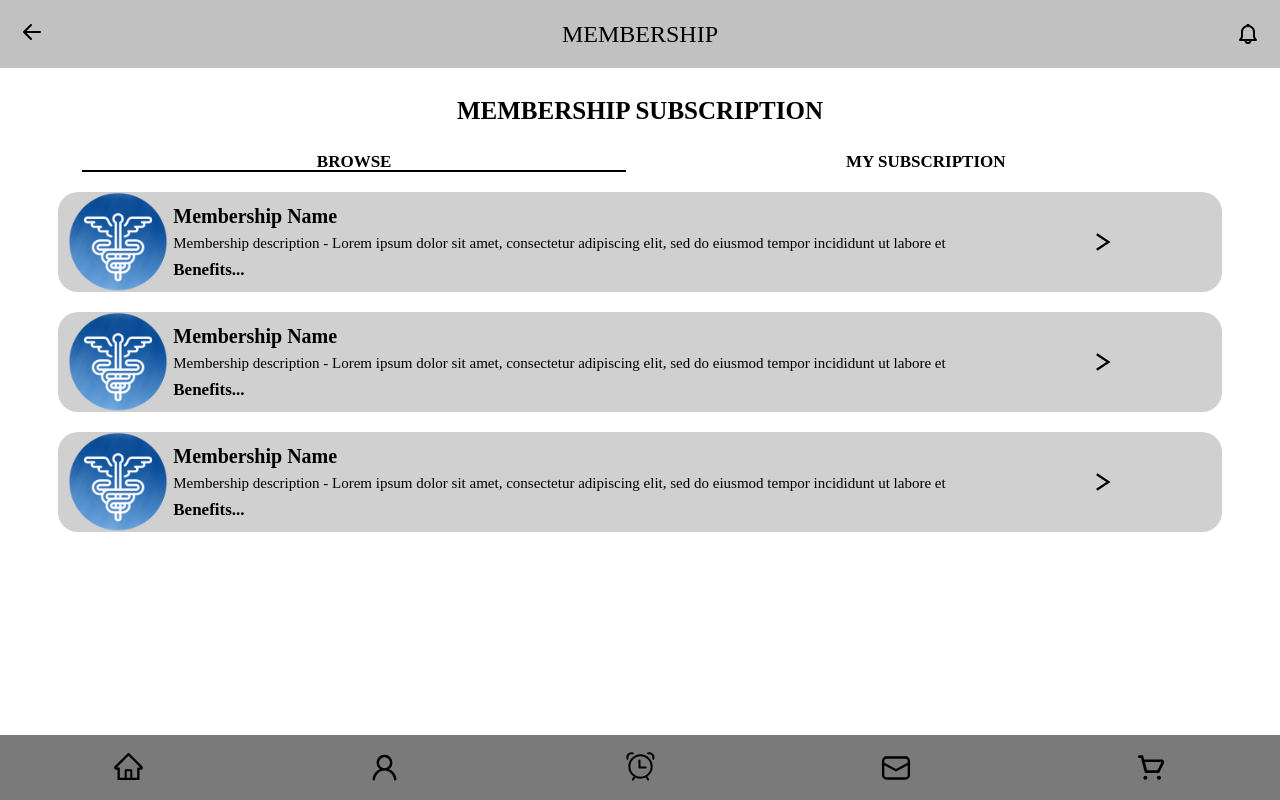
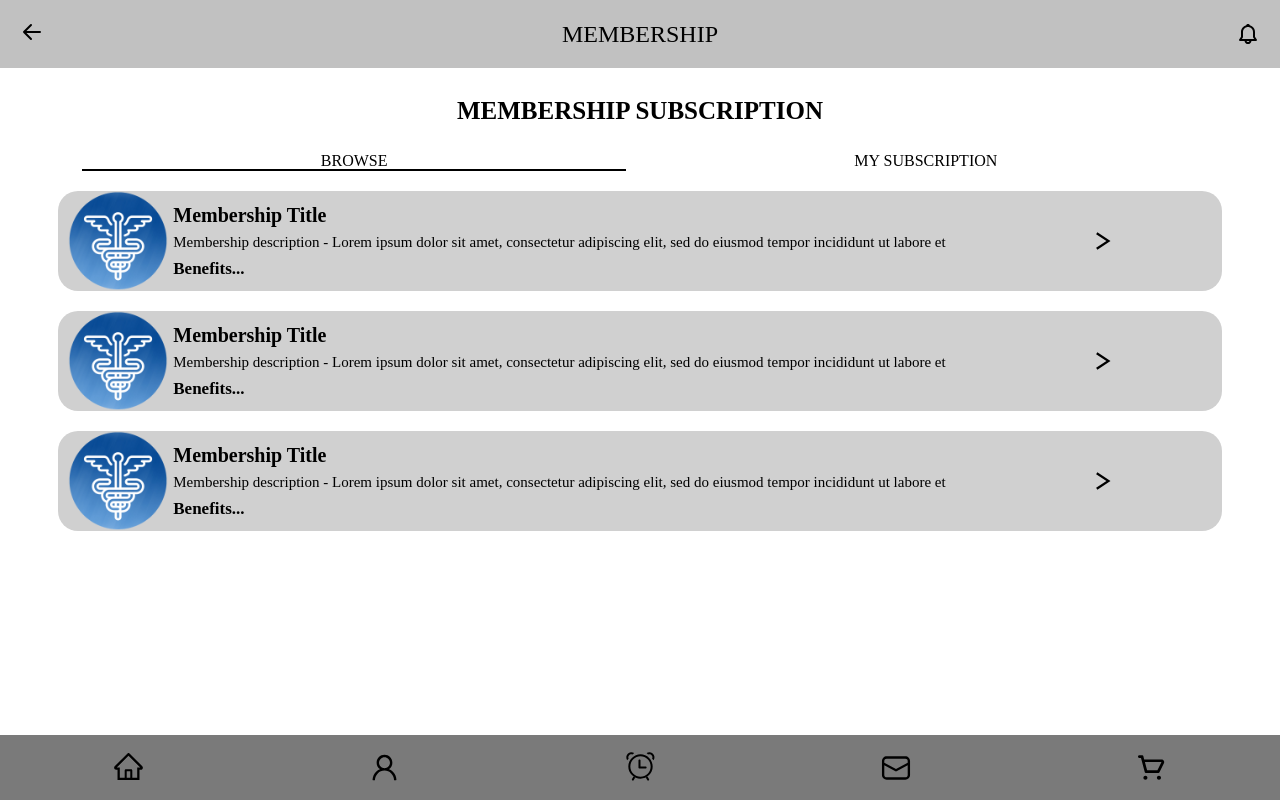
Before and after one commit to rickansen/mednology, a React (Create React App) app: page /Membership in a window 1280 px wide. Built offline with nearby package versions, Linux system fonts and the light colour scheme.

Commit message:
Refactored membership page and localized css

```diff
--- a/src/routes/Membership/Cards/cards.js
+++ b/src/routes/Membership/Cards/cards.js
@@ -1,21 +1,17 @@
 import React from 'react';
 import styles from './cards.module.css';
 
-import Logo from '../../../assets/logo.png';
 import { ReactComponent as Next } from '../../../assets/next.svg';
 
-const Cards = () => {
+const Cards = ({ title, desc, benefits, logo }) => {
   return (
     <>
       <div className={styles.container}>
-        <img src={Logo} width="100" height="100" alt="membership benefits" />
+        <img src={logo} width="100" height="100" alt="membership benefits" />
         <div className={styles.descContainer}>
-          <h2>Membership Name</h2>
-          <p>
-            Membership description - Lorem ipsum dolor sit amet, consectetur
-            adipiscing elit, sed do eiusmod tempor incididunt ut labore et{' '}
-          </p>
-          <span>Benefits...</span>
+          <h2 className={styles.title}>{title}</h2>
+          <p className={styles.desc}>{desc}</p>
+          <span className={styles.benefits}>{benefits}</span>
         </div>
         <Next className={styles.svg} />
       </div>
--- a/src/routes/Membership/Cards/cards.module.css
+++ b/src/routes/Membership/Cards/cards.module.css
@@ -21,16 +21,16 @@
     padding: 5px 0;
 }
 
-h2 {
+.title {
     font-size: 20px;
     font-weight: bold;
 }
 
-p {
+.desc {
     font-size: 15px;
 }
 
-span {
+.benefits {
     font-size: 17px;
     font-weight: bold;
 }
--- a/src/routes/Membership/index.js
+++ b/src/routes/Membership/index.js
@@ -1,9 +1,10 @@
 import React from 'react';
 import styles from './membership.module.css';
 
+import Logo from '../../assets/logo.png';
+
 import Header from '../../component/Header/header';
 import Menu from '../../component/Menu/menu';
-
 import Cards from './Cards/cards';
 
 const Membership = () => {
@@ -16,9 +17,24 @@ const Membership = () => {
         <span className={`${styles.pad} ${styles.line}`}>BROWSE</span>
         <span className={styles.pad}>MY SUBSCRIPTION</span>
       </div>
-      <Cards></Cards>
-      <Cards></Cards>
-      <Cards></Cards>
+      <Cards
+        title="Membership Title"
+        desc="Membership description - Lorem ipsum dolor sit amet, consectetur adipiscing elit, sed do eiusmod tempor incididunt ut labore et "
+        benefits="Benefits..."
+        logo={Logo}
+      ></Cards>
+      <Cards
+        title="Membership Title"
+        desc="Membership description - Lorem ipsum dolor sit amet, consectetur adipiscing elit, sed do eiusmod tempor incididunt ut labore et "
+        benefits="Benefits..."
+        logo={Logo}
+      ></Cards>
+      <Cards
+        title="Membership Title"
+        desc="Membership description - Lorem ipsum dolor sit amet, consectetur adipiscing elit, sed do eiusmod tempor incididunt ut labore et "
+        benefits="Benefits..."
+        logo={Logo}
+      ></Cards>
     </div>
   );
 };
```
